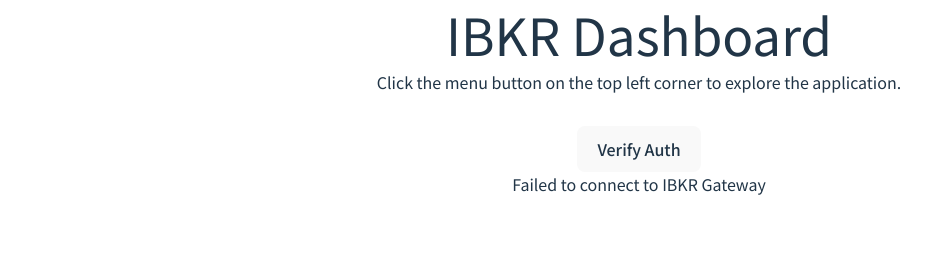
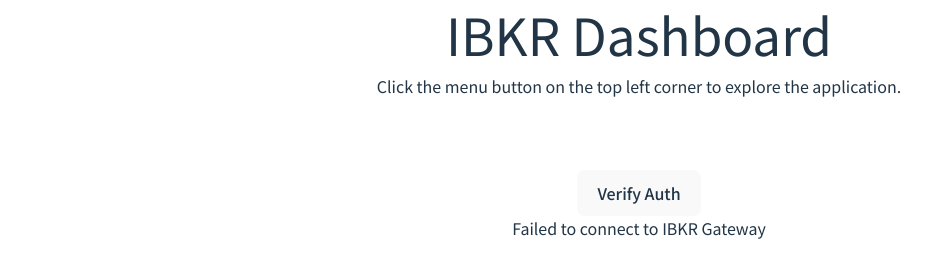
Before and after one commit to varepsilon123/IBKR-Dashboard, a React (Vite) app: page / in a window 1280 px wide. Shown: the part 330-608 px from the top of the page, without its empty margins (1-932 px from the left). Built offline with nearby package versions, Linux system fonts and the light colour scheme; no server answers.

Commit message:
style: margin update on front page

```diff
--- a/src/App.tsx
+++ b/src/App.tsx
@@ -47,12 +47,12 @@
         } mt-72 text-center animate-fadeIn`}
       >IBKR Dashboard</h1>
       {showParagraph && (
-        <p className="mt-2 animate-fadeIn">
+        <p className="mt-3 animate-fadeIn">
           Click the menu button on the top left corner to explore the application.
         </p>
       )}
       {showCard && (
-        <div className="card animate-fadeIn">
+        <div className="card mt-10 animate-fadeIn">
           <AuthCheck />
         </div>
       )}
```
